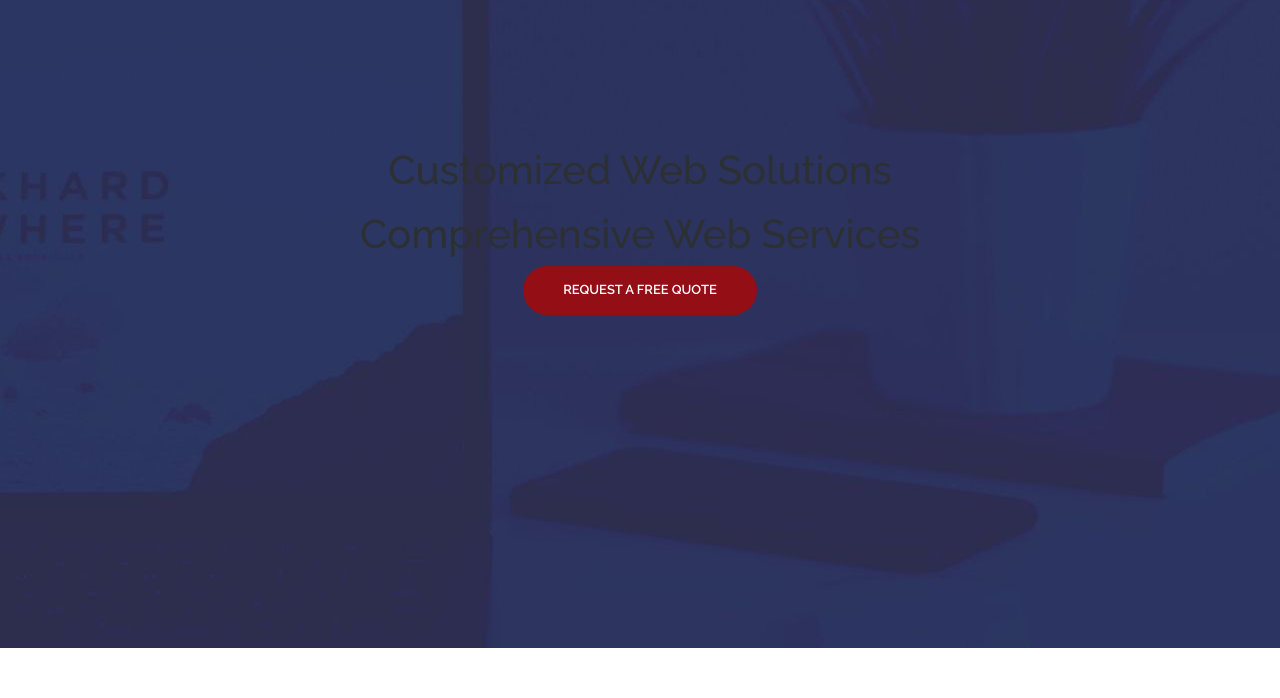
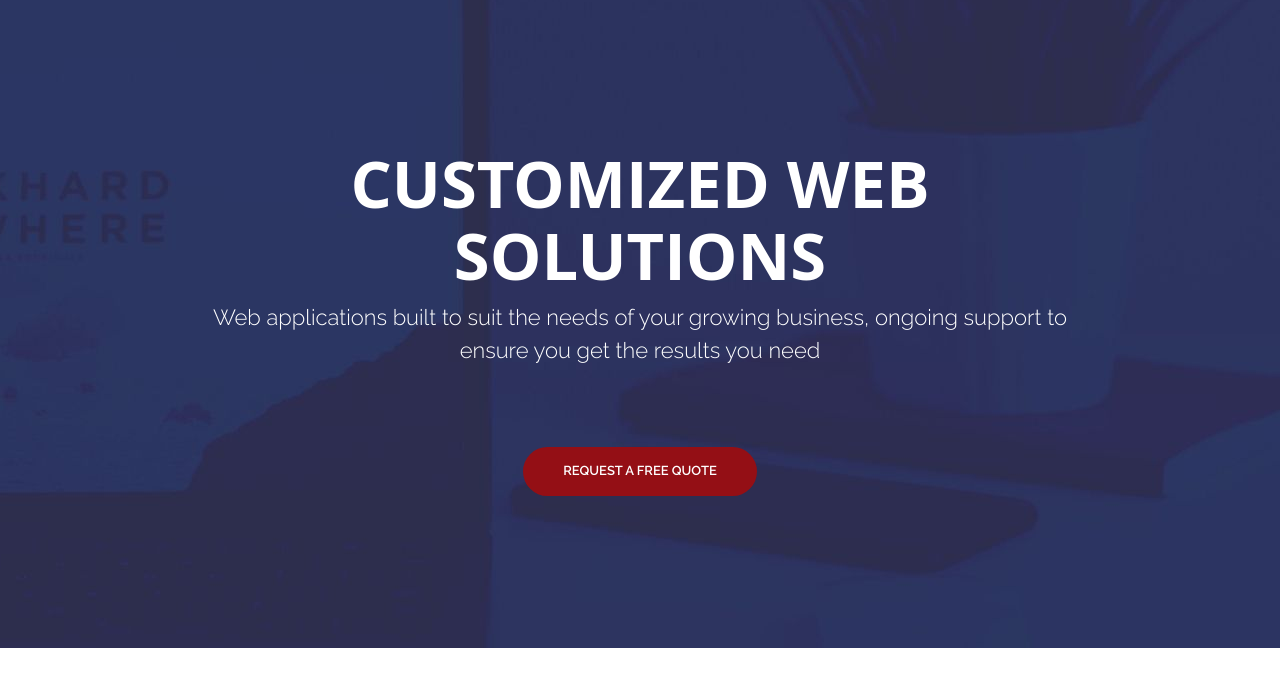
Before and after one commit to josbpatrick/portfolio030521, a plain HTML site: page index.html in a window 1280 px wide. Shown: the part 102-800 px from the top of the page. Drawn offline with nearby package versions, Linux system fonts and the light colour scheme; files whose address does not match are found by name.

Commit message:
Update index.html

```diff
--- a/index.html
+++ b/index.html
@@ -40,8 +40,8 @@
         <div class="container">
             <div class="col-md-10 col-md-offset-1">
                 <div class="banner-text text-center">
-                    <h2>Customized Web Solutions</h2>
-			<h2>Comprehensive Web Services</h2>
+                    <h1>Customized Web Solutions</h1>
+			<p>Web applications built to suit the needs of your growing business, ongoing support to ensure you get the results you need</p>
                     <a href="https://forms.gle/sTTe2FeFHZnbdn7J9" target="_blank" class="btn btn-large">Request a Free Quote</a>
                 </div><!-- banner text -->
             </div>
```
